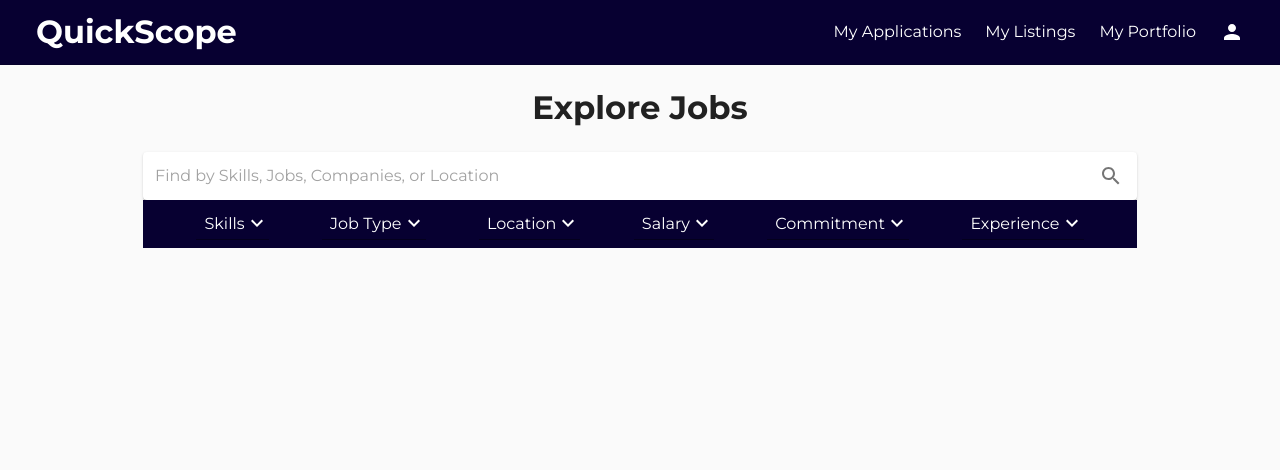
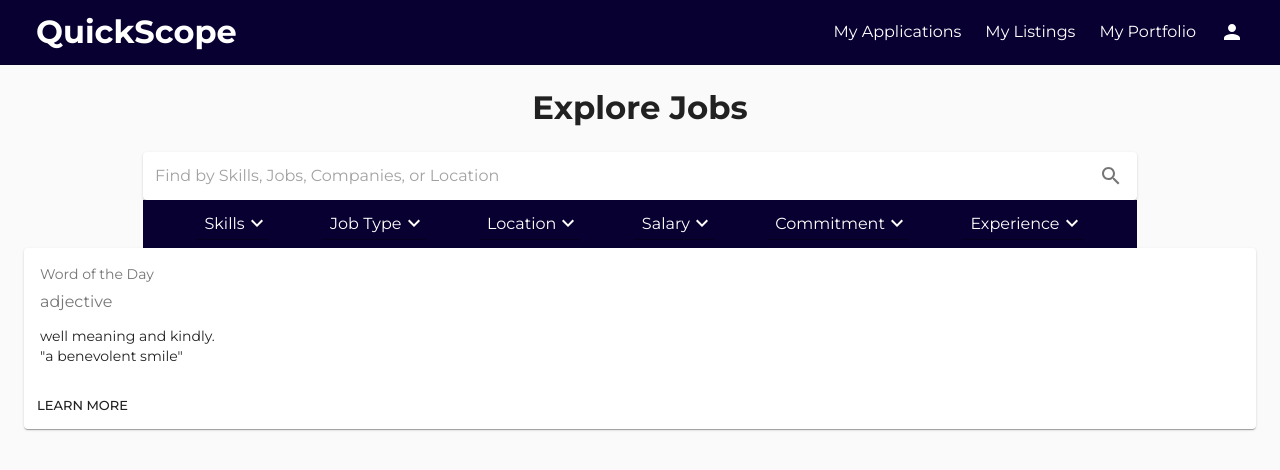
Before and after one commit to nelsontky/quickscope-frontend, a React (Create React App) app: page / in a window 1280 px wide. Shown: the top 470 px of the page. Built offline with nearby package versions, Linux system fonts and the light colour scheme.

Commit message:
Add card component

```diff
--- a/public/index.html
+++ b/public/index.html
@@ -32,7 +32,7 @@
       work correctly both with client-side routing and a non-root public URL.
       Learn how to configure a non-root public URL by running `npm run build`.
     -->
-    <title>React App</title>
+    <title>QuickScope</title>
   </head>
   <body>
     <noscript>You need to enable JavaScript to run this app.</noscript>
--- /dev/null
+++ b/src/components/JobPreviewCard.js
@@ -0,0 +1,55 @@
+import React from "react";
+import { makeStyles } from "@material-ui/core/styles";
+import Card from "@material-ui/core/Card";
+import CardActions from "@material-ui/core/CardActions";
+import CardContent from "@material-ui/core/CardContent";
+import Button from "@material-ui/core/Button";
+import Typography from "@material-ui/core/Typography";
+
+const useStyles = makeStyles({
+  root: {
+    minWidth: 275,
+  },
+  bullet: {
+    display: "inline-block",
+    margin: "0 2px",
+    transform: "scale(0.8)",
+  },
+  title: {
+    fontSize: 14,
+  },
+  pos: {
+    marginBottom: 12,
+  },
+});
+
+export default function JobPreviewCard() {
+  const classes = useStyles();
+
+  return (
+    <Card className={classes.root}>
+      <CardContent>
+        <Typography
+          className={classes.title}
+          color="textSecondary"
+          gutterBottom
+        >
+          Word of the Day
+        </Typography>
+        <Typography variant="h5" component="h2">
+        </Typography>
+        <Typography className={classes.pos} color="textSecondary">
+          adjective
+        </Typography>
+        <Typography variant="body2" component="p">
+          well meaning and kindly.
+          <br />
+          {'"a benevolent smile"'}
+        </Typography>
+      </CardContent>
+      <CardActions>
+        <Button size="small">Learn More</Button>
+      </CardActions>
+    </Card>
+  );
+}
--- a/src/pages/Home.js
+++ b/src/pages/Home.js
@@ -8,6 +8,7 @@
 
 // Custom components
 import FilterDropdown from "../components/FilterDropdown";
+import JobPreviewCard from "../components/JobPreviewCard";
 import SearchBar from "../components/SearchBar";
 
 import { splitCamelCase } from "../utils/general-utils";
@@ -76,6 +77,7 @@
           </Grid>
         ))}
       </Grid>
+      <JobPreviewCard />
     </Box>
   );
 }
```
